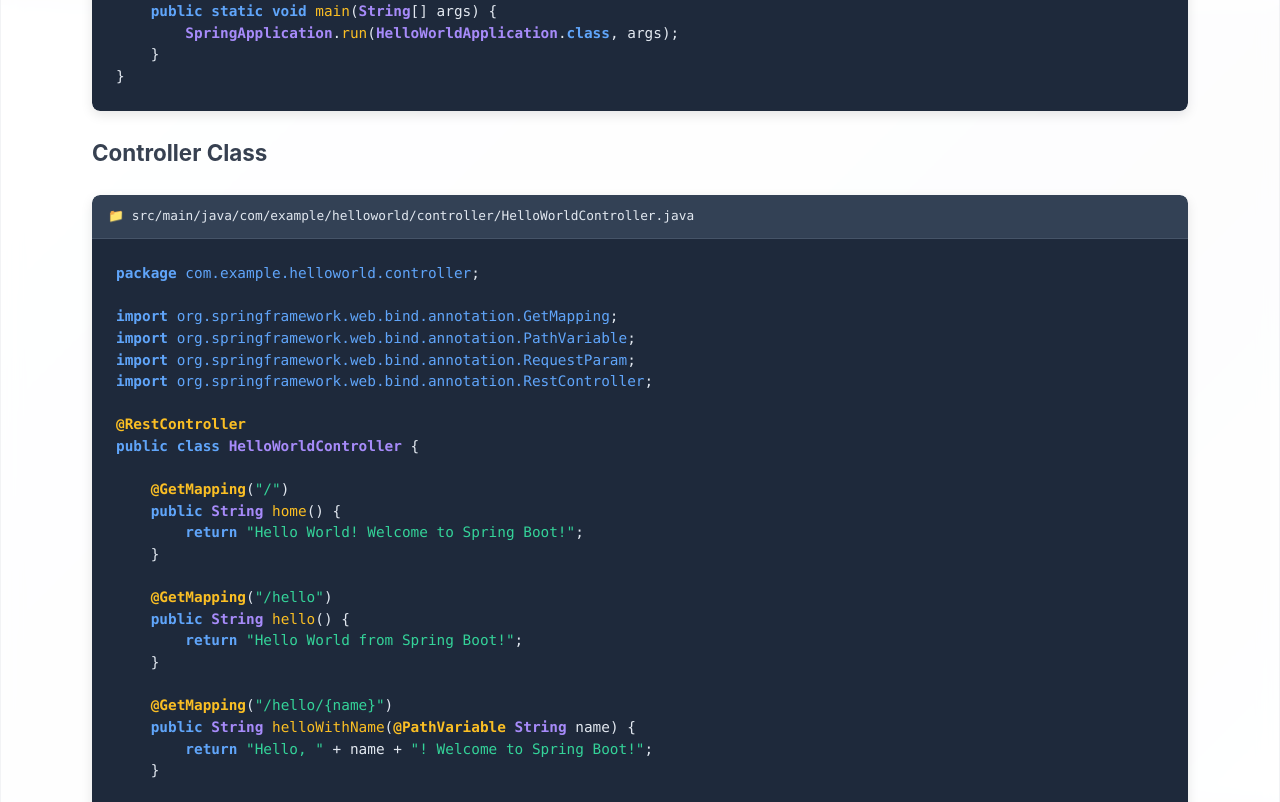
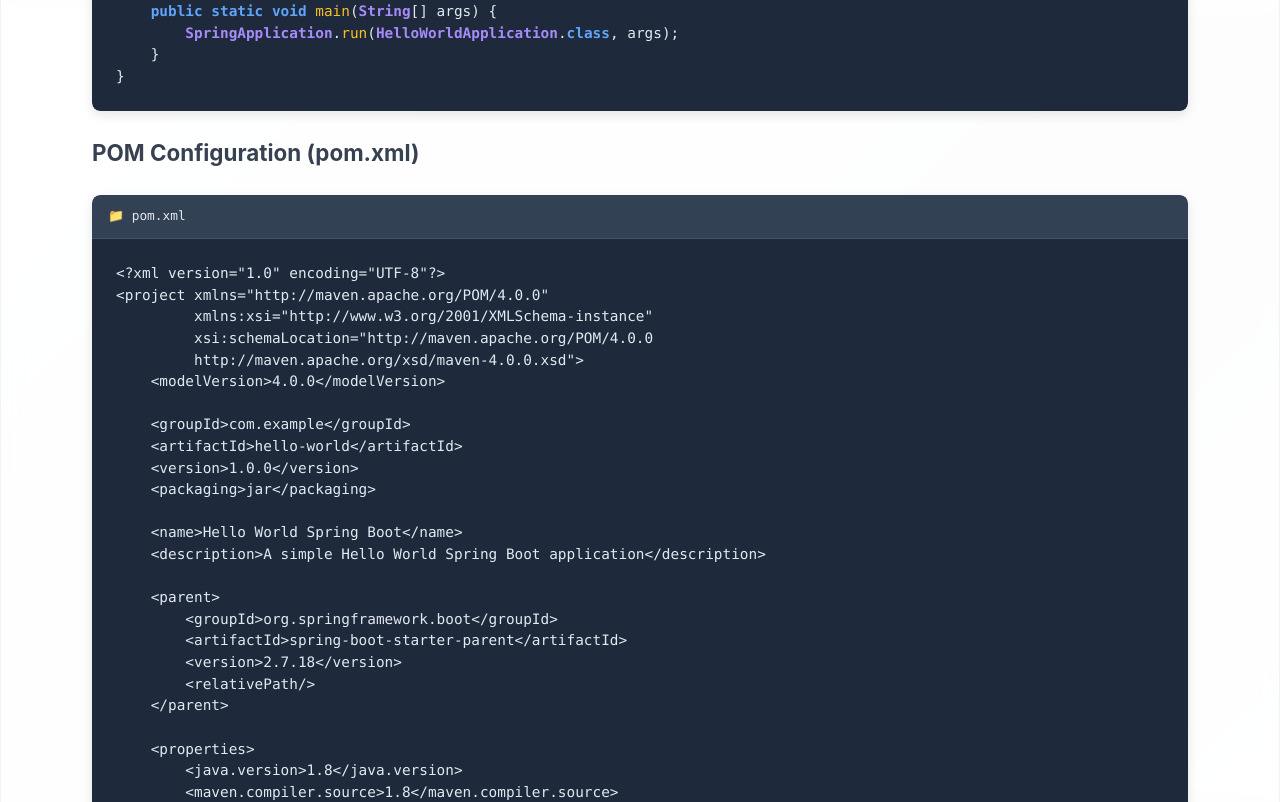
Before and after one commit to learningcicd/springboot-helloword, a plain HTML site: page index.html in a window 1280 px wide. Shown: the part 1595-2397 px from the top of the page. Drawn offline with Linux system fonts and the light colour scheme.

Commit message:
Update index.html

```diff
--- a/index.html
+++ b/index.html
@@ -395,6 +395,61 @@
 }</pre>
                     </div>
 
+                    <h3>POM Configuration (pom.xml)</h3>
+                    <div class="code-container">
+                        <div class="code-header">📁 pom.xml</div>
+                        <pre class="code-block">&lt;?xml version="1.0" encoding="UTF-8"?&gt;
+&lt;project xmlns="http://maven.apache.org/POM/4.0.0"
+         xmlns:xsi="http://www.w3.org/2001/XMLSchema-instance"
+         xsi:schemaLocation="http://maven.apache.org/POM/4.0.0
+         http://maven.apache.org/xsd/maven-4.0.0.xsd"&gt;
+    &lt;modelVersion&gt;4.0.0&lt;/modelVersion&gt;
+
+    &lt;groupId&gt;com.example&lt;/groupId&gt;
+    &lt;artifactId&gt;hello-world&lt;/artifactId&gt;
+    &lt;version&gt;1.0.0&lt;/version&gt;
+    &lt;packaging&gt;jar&lt;/packaging&gt;
+
+    &lt;name&gt;Hello World Spring Boot&lt;/name&gt;
+    &lt;description&gt;A simple Hello World Spring Boot application&lt;/description&gt;
+
+    &lt;parent&gt;
+        &lt;groupId&gt;org.springframework.boot&lt;/groupId&gt;
+        &lt;artifactId&gt;spring-boot-starter-parent&lt;/artifactId&gt;
+        &lt;version&gt;2.7.18&lt;/version&gt;
+        &lt;relativePath/&gt;
+    &lt;/parent&gt;
+
+    &lt;properties&gt;
+        &lt;java.version&gt;1.8&lt;/java.version&gt;
+        &lt;maven.compiler.source&gt;1.8&lt;/maven.compiler.source&gt;
+        &lt;maven.compiler.target&gt;1.8&lt;/maven.compiler.target&gt;
+    &lt;/properties&gt;
+
+    &lt;dependencies&gt;
+        &lt;dependency&gt;
+            &lt;groupId&gt;org.springframework.boot&lt;/groupId&gt;
+            &lt;artifactId&gt;spring-boot-starter-web&lt;/artifactId&gt;
+        &lt;/dependency&gt;
+
+        &lt;dependency&gt;
+            &lt;groupId&gt;org.springframework.boot&lt;/groupId&gt;
+            &lt;artifactId&gt;spring-boot-starter-test&lt;/artifactId&gt;
+            &lt;scope&gt;test&lt;/scope&gt;
+        &lt;/dependency&gt;
+    &lt;/dependencies&gt;
+
+    &lt;build&gt;
+        &lt;plugins&gt;
+            &lt;plugin&gt;
+                &lt;groupId&gt;org.springframework.boot&lt;/groupId&gt;
+                &lt;artifactId&gt;spring-boot-maven-plugin&lt;/artifactId&gt;
+            &lt;/plugin&gt;
+        &lt;/plugins&gt;
+    &lt;/build&gt;
+&lt;/project&gt;</pre>
+                    </div>
+
                     <h3>Controller Class</h3>
                     <div class="code-container">
                         <div class="code-header">📁 src/main/java/com/example/helloworld/controller/HelloWorldController.java</div>
```
